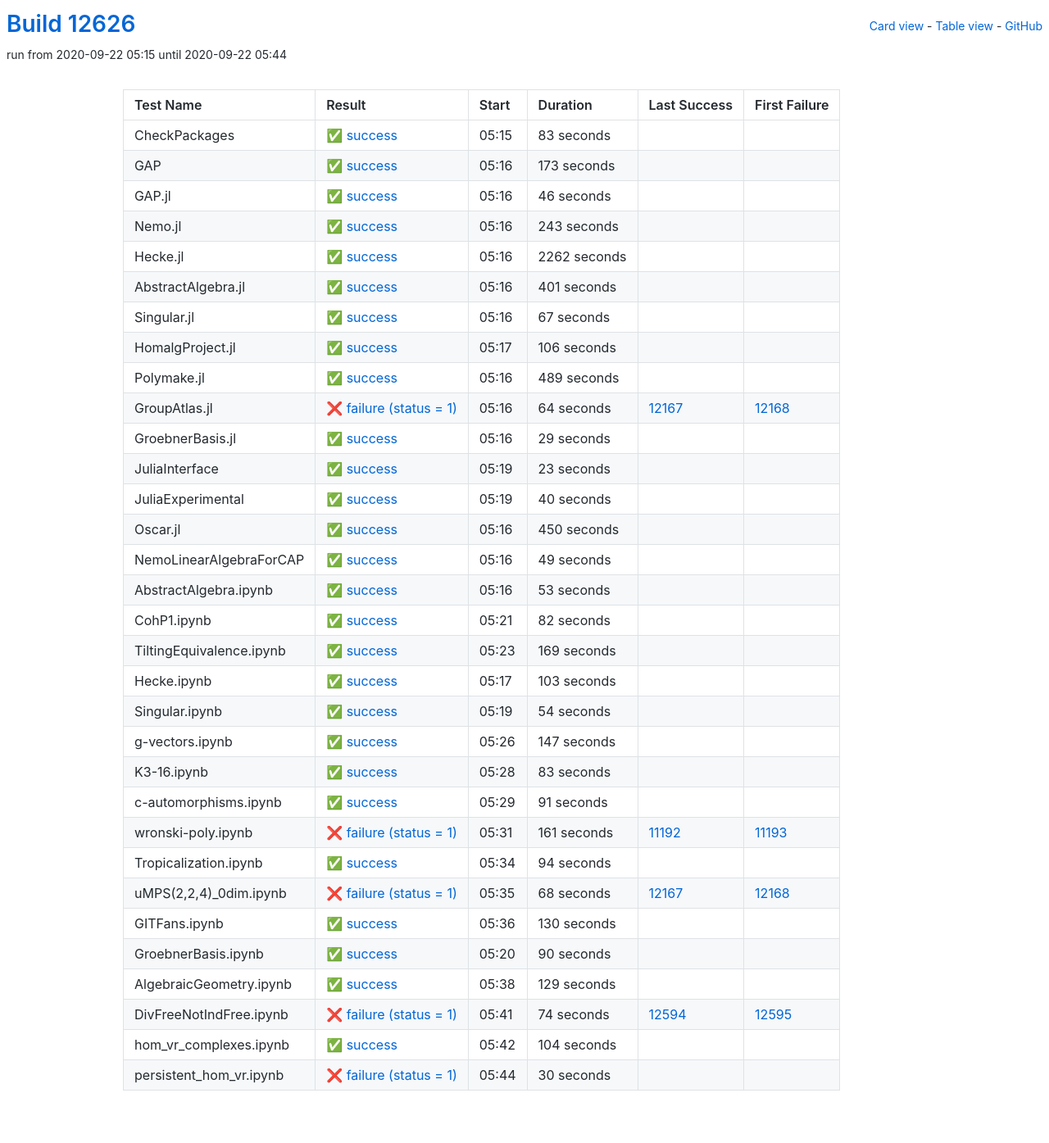
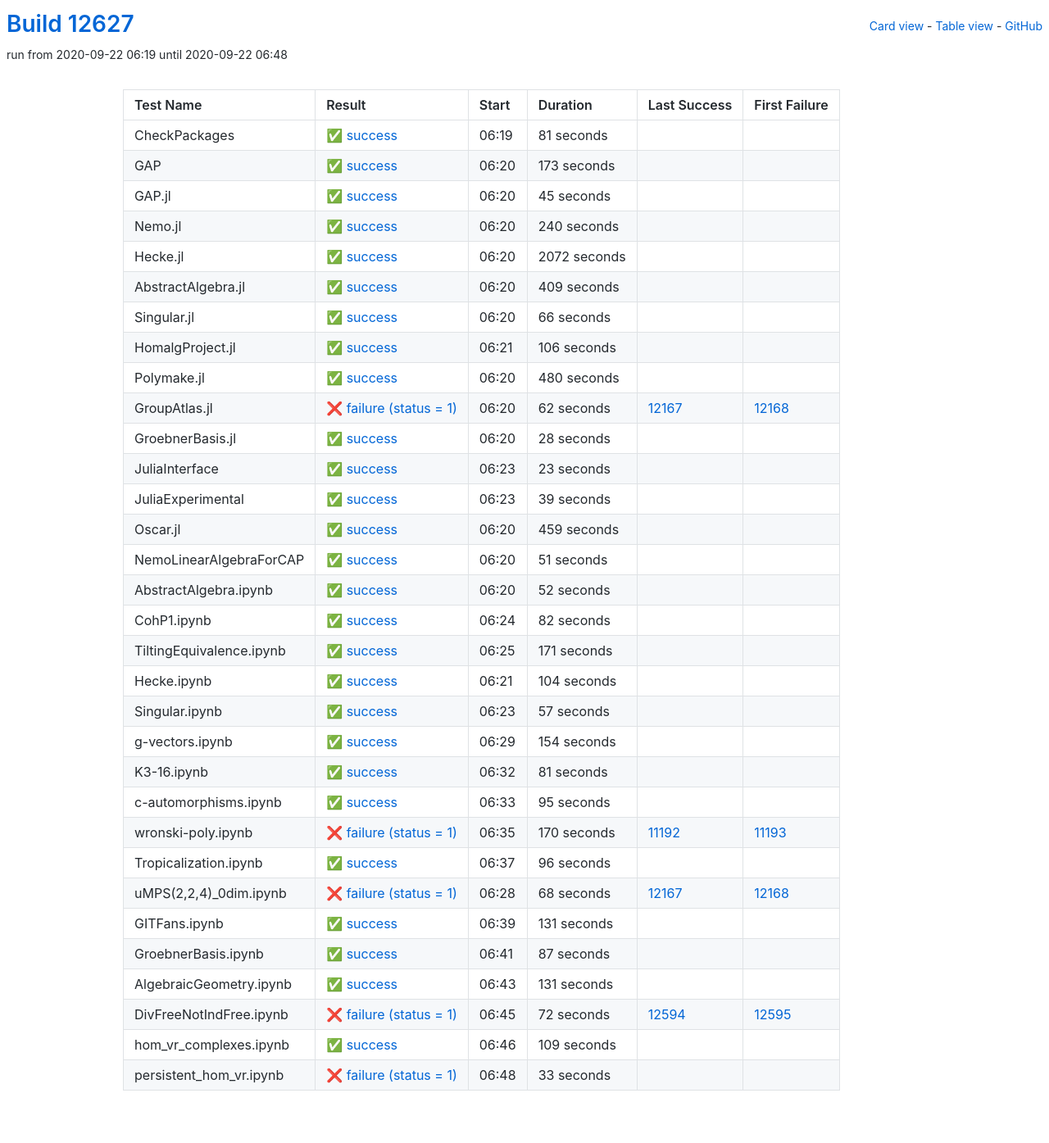
Before and after one commit to oscar-system/oscar-ci-status, a Jekyll site: the page built from table.html, in a window 1280 px wide. Shown: the whole page at 82% size. Built offline with Jekyll 4.4.1, drawn with Linux system fonts in a browser that asks for light colours.

Commit message:
Build #12627

```diff
--- a/_data/ci.yml
+++ b/_data/ci.yml
@@ -1,6 +1,6 @@
 ---
-build: 12626
-build_url: https://oscarci.mathematik.uni-kl.de/job/oscar/12626/
+build: 12627
+build_url: https://oscarci.mathematik.uni-kl.de/job/oscar/12627/
 job: oscar
 organization: oscar-system
 repo: oscar-ci-status
@@ -8,20 +8,20 @@ repourl: https://github.com/oscar-system/oscar-ci-status
 tests:
 - name: CheckPackages
   id: checkpackages
-  log: https://oscarci.mathematik.uni-kl.de/job/oscar/12626/artifact/logs/build-12626/CheckPackages.log
-  start: 2020-09-22 05:15
+  log: https://oscarci.mathematik.uni-kl.de/job/oscar/12627/artifact/logs/build-12627/CheckPackages.log
+  start: 2020-09-22 06:19
   success: true
   exitcode: 0
   status: success
-  duration: 83
+  duration: 81
   last_success: false
   last_success_url:
   first_failure: false
   first_failure_url:
 - name: GAP
   id: gap
-  log: https://oscarci.mathematik.uni-kl.de/job/oscar/12626/artifact/logs/build-12626/GAP.log
-  start: 2020-09-22 05:16
+  log: https://oscarci.mathematik.uni-kl.de/job/oscar/12627/artifact/logs/build-12627/GAP.log
+  start: 2020-09-22 06:20
   success: true
   exitcode: 0
   status: success
@@ -32,68 +32,68 @@ tests:
   first_failure_url:
 - name: GAP.jl
   id: gap-jl
-  log: https://oscarci.mathematik.uni-kl.de/job/oscar/12626/artifact/logs/build-12626/GAP.jl.log
-  start: 2020-09-22 05:16
+  log: https://oscarci.mathematik.uni-kl.de/job/oscar/12627/artifact/logs/build-12627/GAP.jl.log
+  start: 2020-09-22 06:20
   success: true
   exitcode: 0
   status: success
-  duration: 46
+  duration: 45
   last_success: false
   last_success_url:
   first_failure: false
   first_failure_url:
 - name: Nemo.jl
   id: nemo-jl
-  log: https://oscarci.mathematik.uni-kl.de/job/oscar/12626/artifact/logs/build-12626/Nemo.jl.log
-  start: 2020-09-22 05:16
+  log: https://oscarci.mathematik.uni-kl.de/job/oscar/12627/artifact/logs/build-12627/Nemo.jl.log
+  start: 2020-09-22 06:20
   success: true
   exitcode: 0
   status: success
-  duration: 243
+  duration: 240
   last_success: false
   last_success_url:
   first_failure: false
   first_failure_url:
 - name: Hecke.jl
   id: hecke-jl
-  log: https://oscarci.mathematik.uni-kl.de/job/oscar/12626/artifact/logs/build-12626/Hecke.jl.log
-  start: 2020-09-22 05:16
+  log: https://oscarci.mathematik.uni-kl.de/job/oscar/12627/artifact/logs/build-12627/Hecke.jl.log
+  start: 2020-09-22 06:20
   success: true
   exitcode: 0
   status: success
-  duration: 2262
+  duration: 2072
   last_success: false
   last_success_url:
   first_failure: false
   first_failure_url:
 - name: AbstractAlgebra.jl
   id: abstractalgebra-jl
-  log: https://oscarci.mathematik.uni-kl.de/job/oscar/12626/artifact/logs/build-12626/AbstractAlgebra.jl.log
-  start: 2020-09-22 05:16
+  log: https://oscarci.mathematik.uni-kl.de/job/oscar/12627/artifact/logs/build-12627/AbstractAlgebra.jl.log
+  start: 2020-09-22 06:20
   success: true
   exitcode: 0
   status: success
-  duration: 401
+  duration: 409
   last_success: false
   last_success_url:
   first_failure: false
   first_failure_url:
 - name: Singular.jl
   id: singular-jl
-  log: https://oscarci.mathematik.uni-kl.de/job/oscar/12626/artifact/logs/build-12626/Singular.jl.log
-  start: 2020-09-22 05:16
+  log: https://oscarci.mathematik.uni-kl.de/job/oscar/12627/artifact/logs/build-12627/Singular.jl.log
+  start: 2020-09-22 06:20
   success: true
   exitcode: 0
   status: success
-  duration: 67
+  duration: 66
   last_success: false
   last_success_url:
   first_failure: false
   first_failure_url:
 - name: HomalgProject.jl
   id: homalgproject-jl
-  log: https://oscarci.mathematik.uni-kl.de/job/oscar/12626/artifact/logs/build-12626/HomalgProject.jl.log
-  start: 2020-09-22 05:17
+  log: https://oscarci.mathematik.uni-kl.de/job/oscar/12627/artifact/logs/build-12627/HomalgProject.jl.log
+  start: 2020-09-22 06:21
   success: true
   exitcode: 0
   status: success
@@ -104,44 +104,44 @@ tests:
   first_failure_url:
 - name: Polymake.jl
   id: polymake-jl
-  log: https://oscarci.mathematik.uni-kl.de/job/oscar/12626/artifact/logs/build-12626/Polymake.jl.log
-  start: 2020-09-22 05:16
+  log: https://oscarci.mathematik.uni-kl.de/job/oscar/12627/artifact/logs/build-12627/Polymake.jl.log
+  start: 2020-09-22 06:20
   success: true
   exitcode: 0
   status: success
-  duration: 489
+  duration: 480
   last_success: false
   last_success_url:
   first_failure: false
   first_failure_url:
 - name: GroupAtlas.jl
   id: groupatlas-jl
-  log: https://oscarci.mathematik.uni-kl.de/job/oscar/12626/artifact/logs/build-12626/GroupAtlas.jl.log
-  start: 2020-09-22 05:16
+  log: https://oscarci.mathematik.uni-kl.de/job/oscar/12627/artifact/logs/build-12627/GroupAtlas.jl.log
+  start: 2020-09-22 06:20
   success: false
   exitcode: 1
   status: failure
-  duration: 64
+  duration: 62
   last_success: 12167
   last_success_url: https://oscarci.mathematik.uni-kl.de/job/oscar/12167/
   first_failure: 12168
   first_failure_url: https://oscarci.mathematik.uni-kl.de/job/oscar/12168/
 - name: GroebnerBasis.jl
   id: groebnerbasis-jl
-  log: https://oscarci.mathematik.uni-kl.de/job/oscar/12626/artifact/logs/build-12626/GroebnerBasis.jl.log
-  start: 2020-09-22 05:16
+  log: https://oscarci.mathematik.uni-kl.de/job/oscar/12627/artifact/logs/build-12627/GroebnerBasis.jl.log
+  start: 2020-09-22 06:20
   success: true
   exitcode: 0
   status: success
-  duration: 29
+  duration: 28
   last_success: false
   last_success_url:
   first_failure: false
   first_failure_url:
 - name: JuliaInterface
   id: juliainterface
-  log: https://oscarci.mathematik.uni-kl.de/job/oscar/12626/artifact/logs/build-12626/JuliaInterface.log
-  start: 2020-09-22 05:19
+  log: https://oscarci.mathematik.uni-kl.de/job/oscar/12627/artifact/logs/build-12627/JuliaInterface.log
+  start: 2020-09-22 06:23
   success: true
   exitcode: 0
   status: success
@@ -152,56 +152,56 @@ tests:
   first_failure_url:
 - name: JuliaExperimental
   id: juliaexperimental
-  log: https://oscarci.mathematik.uni-kl.de/job/oscar/12626/artifact/logs/build-12626/JuliaExperimental.log
-  start: 2020-09-22 05:19
+  log: https://oscarci.mathematik.uni-kl.de/job/oscar/12627/artifact/logs/build-12627/JuliaExperimental.log
+  start: 2020-09-22 06:23
   success: true
   exitcode: 0
   status: success
-  duration: 40
+  duration: 39
   last_success: false
   last_success_url:
   first_failure: false
   first_failure_url:
 - name: Oscar.jl
   id: oscar-jl
-  log: https://oscarci.mathematik.uni-kl.de/job/oscar/12626/artifact/logs/build-12626/Oscar.jl.log
-  start: 2020-09-22 05:16
+  log: https://oscarci.mathematik.uni-kl.de/job/oscar/12627/artifact/logs/build-12627/Oscar.jl.log
+  start: 2020-09-22 06:20
   success: true
   exitcode: 0
   status: success
-  duration: 450
+  duration: 459
   last_success: false
   last_success_url:
   first_failure: false
   first_failure_url:
 - name: NemoLinearAlgebraForCAP
   id: nemolinearalgebraforcap
-  log: https://oscarci.mathematik.uni-kl.de/job/oscar/12626/artifact/logs/build-12626/NemoLinearAlgebraForCAP.log
-  start: 2020-09-22 05:16
+  log: https://oscarci.mathematik.uni-kl.de/job/oscar/12627/artifact/logs/build-12627/NemoLinearAlgebraForCAP.log
+  start: 2020-09-22 06:20
   success: true
   exitcode: 0
   status: success
-  duration: 49
+  duration: 51
   last_success: false
   last_success_url:
   first_failure: false
   first_failure_url:
 - name: AbstractAlgebra.ipynb
   id: abstractalgebra-ipynb
-  log: https://oscarci.mathematik.uni-kl.de/job/oscar/12626/artifact/logs/build-12626/AbstractAlgebra.ipynb.log
-  start: 2020-09-22 05:16
+  log: https://oscarci.mathematik.uni-kl.de/job/oscar/12627/artifact/logs/build-12627/AbstractAlgebra.ipynb.log
+  start: 2020-09-22 06:20
   success: true
   exitcode: 0
   status: success
-  duration: 53
+  duration: 52
   last_success: false
   last_success_url:
   first_failure: false
   first_failure_url:
 - name: CohP1.ipynb
   id: cohp1-ipynb
-  log: https://oscarci.mathematik.uni-kl.de/job/oscar/12626/artifact/logs/build-12626/CohP1.ipynb.log
-  start: 2020-09-22 05:21
+  log: https://oscarci.mathematik.uni-kl.de/job/oscar/12627/artifact/logs/build-12627/CohP1.ipynb.log
+  start: 2020-09-22 06:24
   success: true
   exitcode: 0
   status: success
@@ -212,104 +212,104 @@ tests:
   first_failure_url:
 - name: TiltingEquivalence.ipynb
   id: tiltingequivalence-ipynb
-  log: https://oscarci.mathematik.uni-kl.de/job/oscar/12626/artifact/logs/build-12626/TiltingEquivalence.ipynb.log
-  start: 2020-09-22 05:23
+  log: https://oscarci.mathematik.uni-kl.de/job/oscar/12627/artifact/logs/build-12627/TiltingEquivalence.ipynb.log
+  start: 2020-09-22 06:25
   success: true
   exitcode: 0
   status: success
-  duration: 169
+  duration: 171
   last_success: false
   last_success_url:
   first_failure: false
   first_failure_url:
 - name: Hecke.ipynb
   id: hecke-ipynb
-  log: https://oscarci.mathematik.uni-kl.de/job/oscar/12626/artifact/logs/build-12626/Hecke.ipynb.log
-  start: 2020-09-22 05:17
+  log: https://oscarci.mathematik.uni-kl.de/job/oscar/12627/artifact/logs/build-12627/Hecke.ipynb.log
+  start: 2020-09-22 06:21
   success: true
   exitcode: 0
   status: success
-  duration: 103
+  duration: 104
   last_success: false
   last_success_url:
   first_failure: false
   first_failure_url:
 - name: Singular.ipynb
   id: singular-ipynb
-  log: https://oscarci.mathematik.uni-kl.de/job/oscar/12626/artifact/logs/build-12626/Singular.ipynb.log
-  start: 2020-09-22 05:19
+  log: https://oscarci.mathematik.uni-kl.de/job/oscar/12627/artifact/logs/build-12627/Singular.ipynb.log
+  start: 2020-09-22 06:23
   success: true
   exitcode: 0
   status: success
-  duration: 54
+  duration: 57
   last_success: false
   last_success_url:
   first_failure: false
   first_failure_url:
 - name: g-vectors.ipynb
   id: g-vectors-ipynb
-  log: https://oscarci.mathematik.uni-kl.de/job/oscar/12626/artifact/logs/build-12626/g-vectors.ipynb.log
-  start: 2020-09-22 05:26
+  log: https://oscarci.mathematik.uni-kl.de/job/oscar/12627/artifact/logs/build-12627/g-vectors.ipynb.log
+  start: 2020-09-22 06:29
   success: true
   exitcode: 0
   status: success
-  duration: 147
+  duration: 154
   last_success: false
   last_success_url:
   first_failure: false
   first_failure_url:
 - name: K3-16.ipynb
   id: k3-16-ipynb
-  log: https://oscarci.mathematik.uni-kl.de/job/oscar/12626/artifact/logs/build-12626/K3-16.ipynb.log
-  start: 2020-09-22 05:28
+  log: https://oscarci.mathematik.uni-kl.de/job/oscar/12627/artifact/logs/build-12627/K3-16.ipynb.log
+  start: 2020-09-22 06:32
   success: true
   exitcode: 0
   status: success
-  duration: 83
+  duration: 81
   last_success: false
   last_success_url:
   first_failure: false
   first_failure_url:
 - name: c-automorphisms.ipynb
   id: c-automorphisms-ipynb
-  log: https://oscarci.mathematik.uni-kl.de/job/oscar/12626/artifact/logs/build-12626/c-automorphisms.ipynb.log
-  start: 2020-09-22 05:29
+  log: https://oscarci.mathematik.uni-kl.de/job/oscar/12627/artifact/logs/build-12627/c-automorphisms.ipynb.log
+  start: 2020-09-22 06:33
   success: true
   exitcode: 0
   status: success
-  duration: 91
+  duration: 95
   last_success: false
   last_success_url:
   first_failure: false
   first_failure_url:
 - name: wronski-poly.ipynb
   id: wronski-poly-ipynb
-  log: https://oscarci.mathematik.uni-kl.de/job/oscar/12626/artifact/logs/build-12626/wronski-poly.ipynb.log
-  start: 2020-09-22 05:31
+  log: https://oscarci.mathematik.uni-kl.de/job/oscar/12627/artifact/logs/build-12627/wronski-poly.ipynb.log
+  start: 2020-09-22 06:35
   success: false
   exitcode: 1
   status: failure
-  duration: 161
+  duration: 170
   last_success: 11192
   last_success_url: https://oscarci.mathematik.uni-kl.de/job/oscar/11192/
   first_failure: 11193
   first_failure_url: https://oscarci.mathematik.uni-kl.de/job/oscar/11193/
 - name: Tropicalization.ipynb
   id: tropicalization-ipynb
-  log: https://oscarci.mathematik.uni-kl.de/job/oscar/12626/artifact/logs/build-12626/Tropicalization.ipynb.log
-  start: 2020-09-22 05:34
+  log: https://oscarci.mathematik.uni-kl.de/job/oscar/12627/artifact/logs/build-12627/Tropicalization.ipynb.log
+  start: 2020-09-22 06:37
   success: true
   exitcode: 0
   status: success
-  duration: 94
+  duration: 96
   last_success: false
   last_success_url:
   first_failure: false
   first_failure_url:
 - name: uMPS(2,2,4)_0dim.ipynb
   id: umps-2-2-4-0dim-ipynb
-  log: https://oscarci.mathematik.uni-kl.de/job/oscar/12626/artifact/logs/build-12626/uMPS-2-2-4-_0dim.ipynb.log
-  start: 2020-09-22 05:35
+  log: https://oscarci.mathematik.uni-kl.de/job/oscar/12627/artifact/logs/build-12627/uMPS-2-2-4-_0dim.ipynb.log
+  start: 2020-09-22 06:28
   success: false
   exitcode: 1
   status: failure
@@ -320,72 +320,72 @@ tests:
   first_failure_url: https://oscarci.mathematik.uni-kl.de/job/oscar/12168/
 - name: GITFans.ipynb
   id: gitfans-ipynb
-  log: https://oscarci.mathematik.uni-kl.de/job/oscar/12626/artifact/logs/build-12626/GITFans.ipynb.log
-  start: 2020-09-22 05:36
+  log: https://oscarci.mathematik.uni-kl.de/job/oscar/12627/artifact/logs/build-12627/GITFans.ipynb.log
+  start: 2020-09-22 06:39
   success: true
   exitcode: 0
   status: success
-  duration: 130
+  duration: 131
   last_success: false
   last_success_url:
   first_failure: false
   first_failure_url:
 - name: GroebnerBasis.ipynb
   id: groebnerbasis-ipynb
-  log: https://oscarci.mathematik.uni-kl.de/job/oscar/12626/artifact/logs/build-12626/GroebnerBasis.ipynb.log
-  start: 2020-09-22 05:20
+  log: https://oscarci.mathematik.uni-kl.de/job/oscar/12627/artifact/logs/build-12627/GroebnerBasis.ipynb.log
+  start: 2020-09-22 06:41
   success: true
   exitcode: 0
   status: success
-  duration: 90
+  duration: 87
   last_success: false
   last_success_url:
   first_failure: false
   first_failure_url:
 - name: AlgebraicGeometry.ipynb
   id: algebraicgeometry-ipynb
-  log: https://oscarci.mathematik.uni-kl.de/job/oscar/12626/artifact/logs/build-12626/AlgebraicGeometry.ipynb.log
-  start: 2020-09-22 05:38
+  log: https://oscarci.mathematik.uni-kl.de/job/oscar/12627/artifact/logs/build-12627/AlgebraicGeometry.ipynb.log
+  start: 2020-09-22 06:43
   success: true
   exitcode: 0
   status: success
-  duration: 129
+  duration: 131
   last_success: false
   last_success_url:
   first_failure: false
   first_failure_url:
 - name: DivFreeNotIndFree.ipynb
   id: divfreenotindfree-ipynb
-  log: https://oscarci.mathematik.uni-kl.de/job/oscar/12626/artifact/logs/build-12626/DivFreeNotIndFree.ipynb.log
-  start: 2020-09-22 05:41
+  log: https://oscarci.mathematik.uni-kl.de/job/oscar/12627/artifact/logs/build-12627/DivFreeNotIndFree.ipynb.log
+  start: 2020-09-22 06:45
   success: false
   exitcode: 1
   status: failure
-  duration: 74
+  duration: 72
   last_success: 12594
   last_success_url: https://oscarci.mathematik.uni-kl.de/job/oscar/12594/
   first_failure: 12595
   first_failure_url: https://oscarci.mathematik.uni-kl.de/job/oscar/12595/
 - name: hom_vr_complexes.ipynb
   id: hom-vr-complexes-ipynb
-  log: https://oscarci.mathematik.uni-kl.de/job/oscar/12626/artifact/logs/build-12626/hom_vr_complexes.ipynb.log
-  start: 2020-09-22 05:42
+  log: https://oscarci.mathematik.uni-kl.de/job/oscar/12627/artifact/logs/build-12627/hom_vr_complexes.ipynb.log
+  start: 2020-09-22 06:46
   success: true
   exitcode: 0
   status: success
-  duration: 104
+  duration: 109
   last_success: false
   last_success_url:
   first_failure: false
   first_failure_url:
 - name: persistent_hom_vr.ipynb
   id: persistent-hom-vr-ipynb
-  log: https://oscarci.mathematik.uni-kl.de/job/oscar/12626/artifact/logs/build-12626/persistent_hom_vr.ipynb.log
-  start: 2020-09-22 05:44
+  log: https://oscarci.mathematik.uni-kl.de/job/oscar/12627/artifact/logs/build-12627/persistent_hom_vr.ipynb.log
+  start: 2020-09-22 06:48
   success: false
   exitcode: 1
   status: failure
-  duration: 30
+  duration: 33
   last_success: false
   last_success_url:
   first_failure: false
```
Also changed, not shown: README.md.
